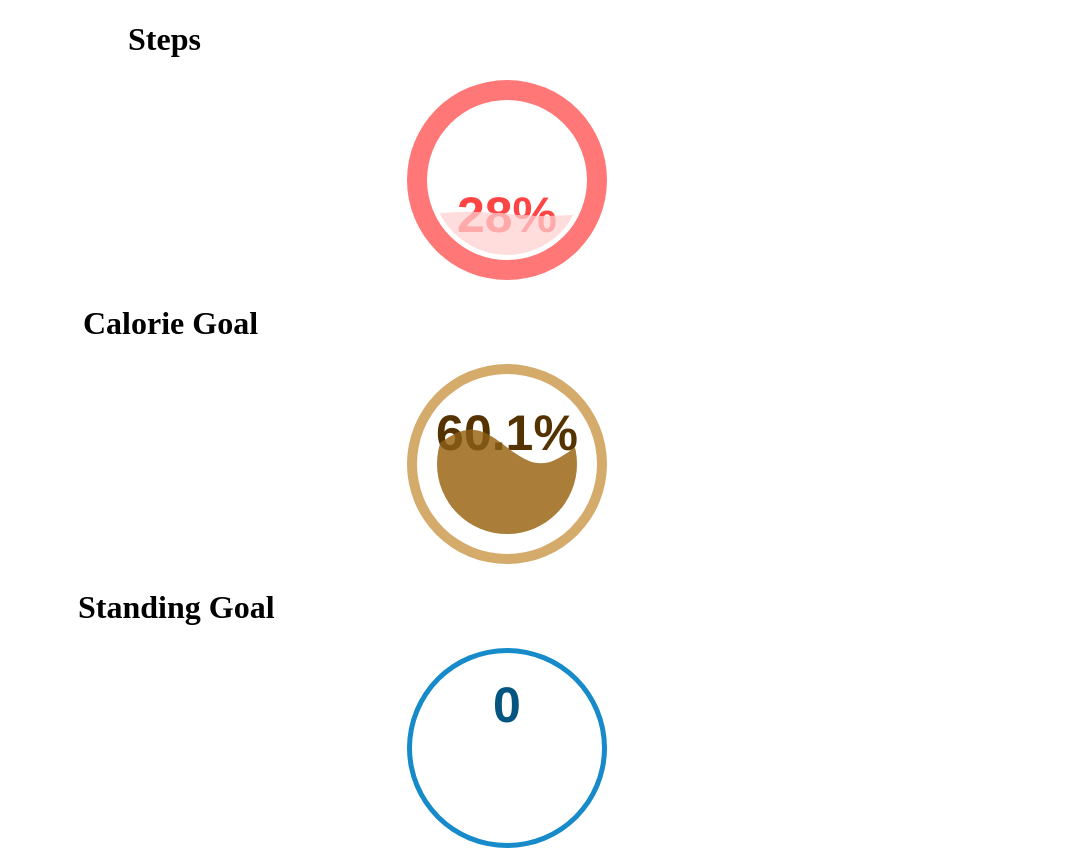
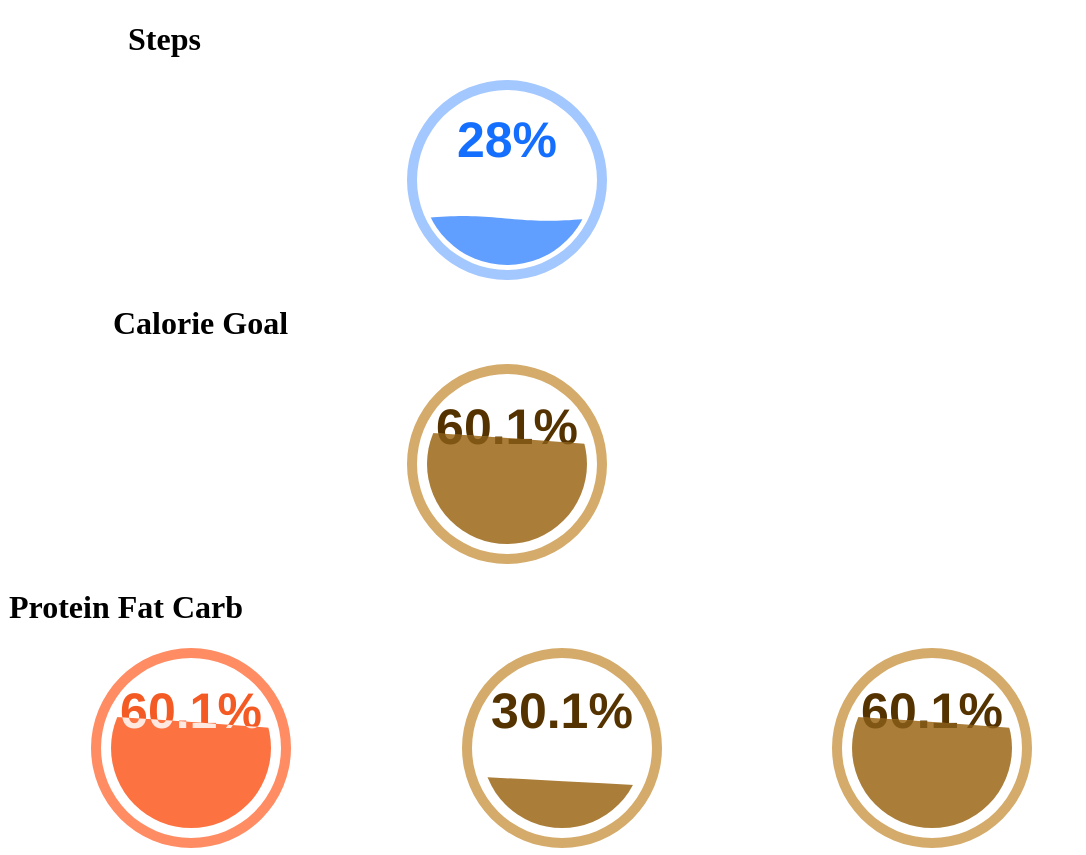
Before and after one commit to De-ma/data-visuals, a plain HTML site: page LiquidFill/index.html in a window 1280 px wide. Shown: the top 855 px of the page, without its empty margins (0-1086 px from the left). Drawn offline with nearby package versions, Linux system fonts and the light colour scheme.

Commit message:
protein adding

```diff
--- a/LiquidFill/index.html
+++ b/LiquidFill/index.html
@@ -11,62 +11,116 @@
     </style>
 </head>
 <body>
-<!--<svg id="fillgauge1" width="97%" height="250" onclick="gauge1.update(NewValue());"><h1 style="margin-left: 120px;">Steps</h1></svg>-->
+
 <h1 style="margin-left: 120px;">Steps</h1>
-<svg id="fillgauge2" width="79%" height="200" onclick="gauge2.update(NewValue());"></svg>
-<h1 style="margin-left: 75px;">Calorie Goal</h1>
-<svg id="fillgauge3" width="79%" height="200" onclick="gauge3.update(NewValue());"></svg>
-<h1 style="margin-left: 70px;">Standing Goal</h1>
-<svg id="fillgauge4" width="79%" height="200" onclick="gauge4.update(NewValue());"></svg>
+<svg
+     id="fillgauge1"
+     width="79%"
+     height="200"
+     onclick="gauge1.update(NewValue());">
+
+</svg>
+
+    <div>
+<h1 style="margin-left: 105px;">Calorie Goal</h1>
+<svg id="fillgauge2" width="79%" height="200" onclick="gauge3.update(NewValue());"></svg>
+<h1 style="margin-left: 1px;">Protein        Fat      Carb </h1>
+<svg id="fillgauge3" width="29%" height="200" onclick="gauge3.update(NewValue());"></svg>
+<svg id="fillgauge7" width="29%" height="200" onclick="gauge7.update(NewValue());"></svg>
+<svg id="fillgauge9" width="29%" height="200" onclick="gauge9.update(NewValue());"></svg>
+    </div>
+
 <h1 style="margin-left: 70px;">Distance Goal</h1>
 <svg id="fillgauge5" width="79%" height="200" onclick="gauge5.update(NewValue());"></svg>
 <!--<svg id="fillgauge6" width="79%" height="200" onclick="gauge6.update(NewValue());"></svg>-->
 <script language="JavaScript">
-//    var gauge1 = loadLiquidFillGauge("fillgauge1", 55);
+
+    //steps
     var config1 = liquidFillGaugeDefaultSettings();
-    var config1 = liquidFillGaugeDefaultSettings();
-    config1.circleColor = "#FF7777";
-    config1.textColor = "#FF4444";
-    config1.waveTextColor = "#FFAAAA";
-    config1.waveColor = "#FFDDDD";
-    config1.circleThickness = 0.2;
-    config1.textVertPosition = 0.2;
+    config1.circleColor = "#a3c7ff";
+    config1.textColor = "#146fff";
+    config1.waveTextColor = "#ddeaff";
+    config1.waveColor = "#609eff";
+    config1.circleThickness = 0.1;
+    config1.textVertPosition = 0.8;
     config1.waveAnimateTime = 2000;
-    var gauge2= loadLiquidFillGauge("fillgauge2", 28, config1);
+    var gauge1= loadLiquidFillGauge("fillgauge1", 28, config1);
 
+    //calorie
+    var config3 = liquidFillGaugeDefaultSettings();
+    config3.circleColor = "#D4AB6A";
+    config3.textColor = "#553300";
+    config3.waveTextColor = "#805615";
+    config3.waveColor = "#AA7D39";
+    config3.circleThickness = 0.1;
+    config3.circleFillGap = 0.1;
+    config3.textVertPosition = 0.8;
+    config3.waveAnimateTime = 2000;
+    config3.waveHeight = 0.3;
+    config3.waveCount = 0.1;
+    config3.waveAnimate = false;
+    var gauge2 = loadLiquidFillGauge("fillgauge2", 60.1, config3);
+
+    //carbs
     var config2 = liquidFillGaugeDefaultSettings();
-    config2.circleColor = "#D4AB6A";
-    config2.textColor = "#553300";
-    config2.waveTextColor = "#805615";
-    config2.waveColor = "#AA7D39";
+    config2.circleColor = "#ff8c63";
+    config2.textColor = "#f45a24";
+    config2.waveTextColor = "#ffe8e0";
+    config2.waveColor = "#fc7241";
     config2.circleThickness = 0.1;
-    config2.circleFillGap = 0.2;
+    config2.circleFillGap = 0.1;
     config2.textVertPosition = 0.8;
     config2.waveAnimateTime = 2000;
     config2.waveHeight = 0.3;
-    config2.waveCount = 1;
+    config2.waveCount = 0.1;
+    config2.waveAnimate = false;
+
     var gauge3 = loadLiquidFillGauge("fillgauge3", 60.1, config2);
 
-    var config3 = liquidFillGaugeDefaultSettings();
-    config3.textVertPosition = 0.8;
-    config3.waveAnimateTime = 5000;
-    config3.waveHeight = 0.15;
-    config3.waveAnimate = false;
-    config3.waveOffset = 0.25;
-    config3.valueCountUp = false;
-    config3.displayPercent = false;
-    var gauge4 = loadLiquidFillGauge("fillgauge4", 00, config3);
 
+    //protein
+    var config8 = liquidFillGaugeDefaultSettings();
+    config8.circleColor = "#D4AB6A";
+    config8.textColor = "#553300";
+    config8.waveTextColor = "#805615";
+    config8.waveColor = "#AA7D39";
+    config8.circleThickness = 0.1;
+    config8.circleFillGap = 0.1;
+    config8.textVertPosition = 0.8;
+    config8.waveAnimateTime = 2000;
+    config8.waveHeight = 0.3;
+    config8.waveCount = 0.1;
+    config8.waveAnimate = false;
+
+    var gauge9 = loadLiquidFillGauge("fillgauge7", 30.1, config8);
+
+    //fat
+    var config6 = liquidFillGaugeDefaultSettings();
+    config6.circleColor = "#D4AB6A";
+    config6.textColor = "#553300";
+    config6.waveTextColor = "#805615";
+    config6.waveColor = "#AA7D39";
+    config6.circleThickness = 0.1;
+    config6.circleFillGap = 0.1;
+    config6.textVertPosition = 0.8;
+    config6.waveAnimateTime = 2000;
+    config6.waveHeight = 0.3;
+    config6.waveCount = 0.1;
+    config6.waveAnimate = false;
+
+    var gauge7 = loadLiquidFillGauge("fillgauge9", 60.1, config6);
+
+    //distance
     var config4 = liquidFillGaugeDefaultSettings();
     config4.circleThickness = 0.2;
-    config4.circleColor = "#808015";
+    config4.circleColor = "#f75e4f";
     config4.textColor = "#555500";
     config4.waveTextColor = "#FFFFAA";
-    config4.waveColor = "#AAAA39";
+    config4.waveColor = "#ff9489";
     config4.textVertPosition = 0.8;
-    config4.waveAnimateTime = 1000;
+    config4.waveAnimateTime = 0;
     config4.waveHeight = 0.05;
-    config4.waveAnimate = true;
+    config4.waveAnimate = false;
     config4.waveRise = false;
     config4.waveHeightScaling = false;
     config4.displayDistance = true;
```
Also changed, not shown: Radar/index.html (+4 -0 lines).
